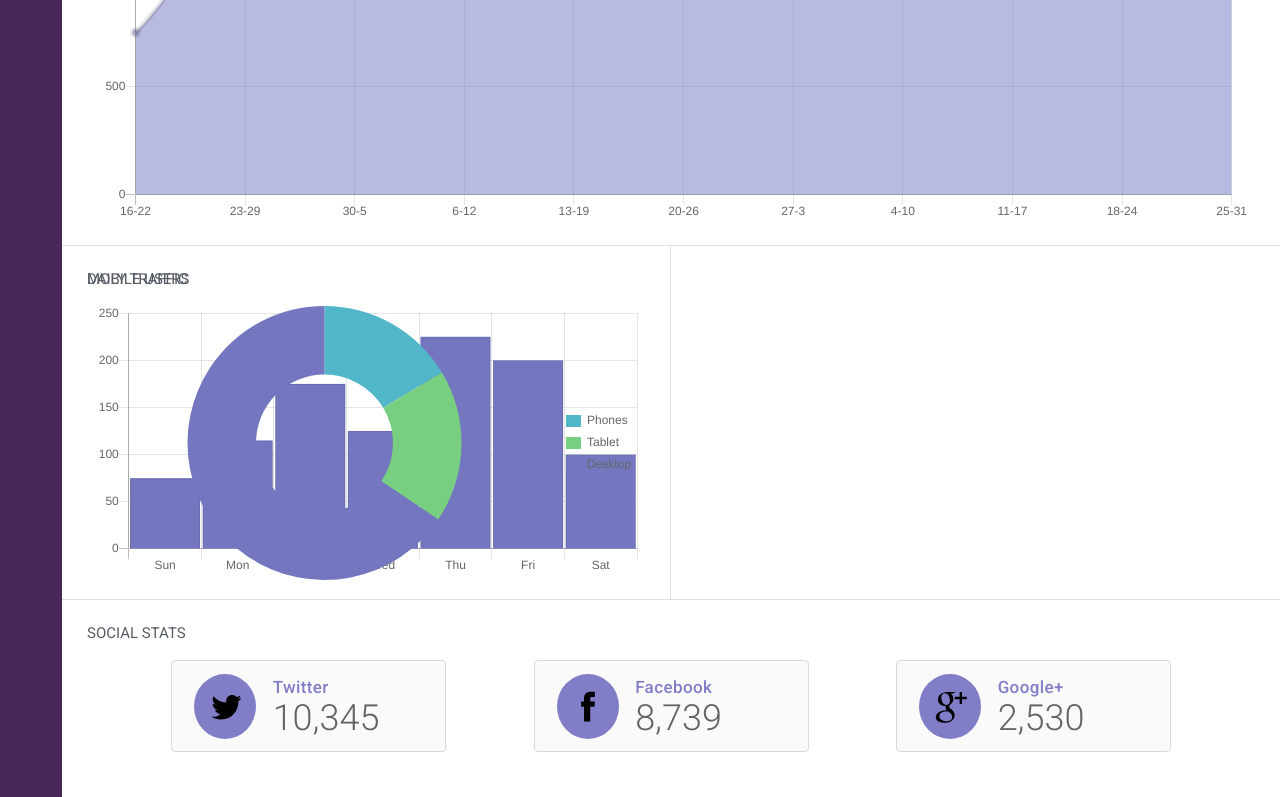
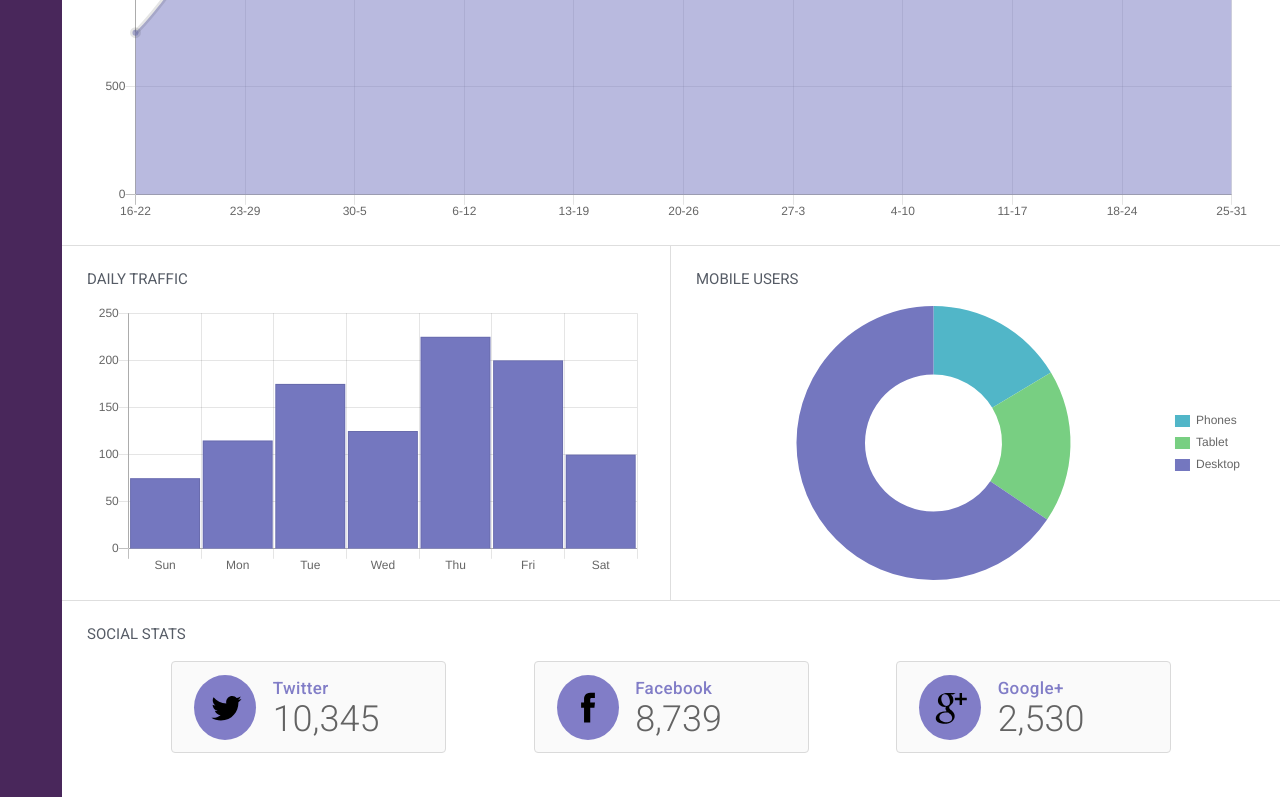
Before and after one commit to RegionalAura444/TH-TechDegree-Project7, a plain HTML site: page index.html in a window 1280 px wide. Shown: the part 580-1377 px from the top of the page. Drawn offline with nearby package versions, Linux system fonts and the light colour scheme; a script that the page names is missing.

Commit message:
fixed overlapping containers
.mobile-users
remove height.

```diff
--- a/css/styles.css
+++ b/css/styles.css
@@ -384,7 +384,7 @@
   .mobile-users {
     padding-bottom: 20px;
     border-top: 1px solid rgba(217, 217, 217, 0.85);
-    height:228px;
+    /*height:228px;*/
     width:457px;
   }
 
@@ -1330,12 +1330,7 @@
        border-top: 1px solid rgba(217, 217, 217, 0.5);
      }
 
-     .traffic-2{
-      position:relative;
-     }
-     .mobile-users{
-      position:absolute;
-     }
+
      /*- MESSAGE & SETTINGS CONTAINERS -*/
      .message,
      .settings {
```
